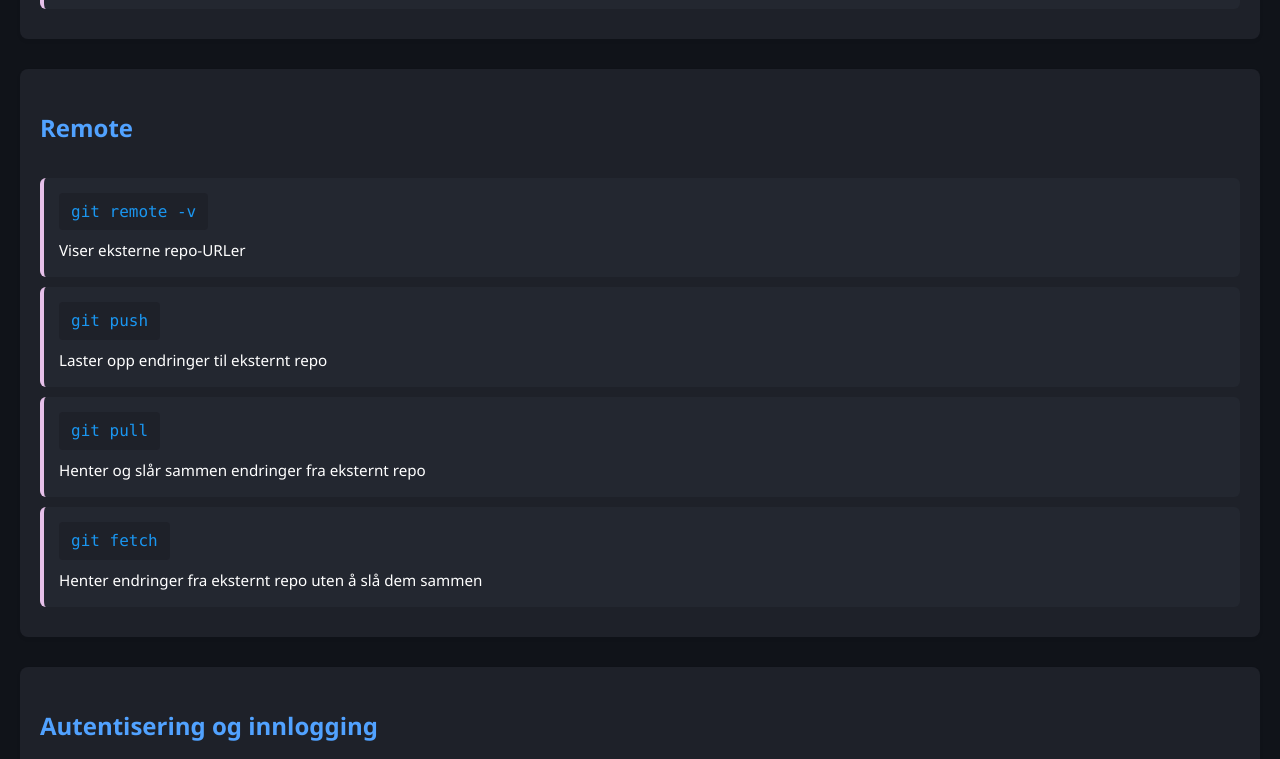
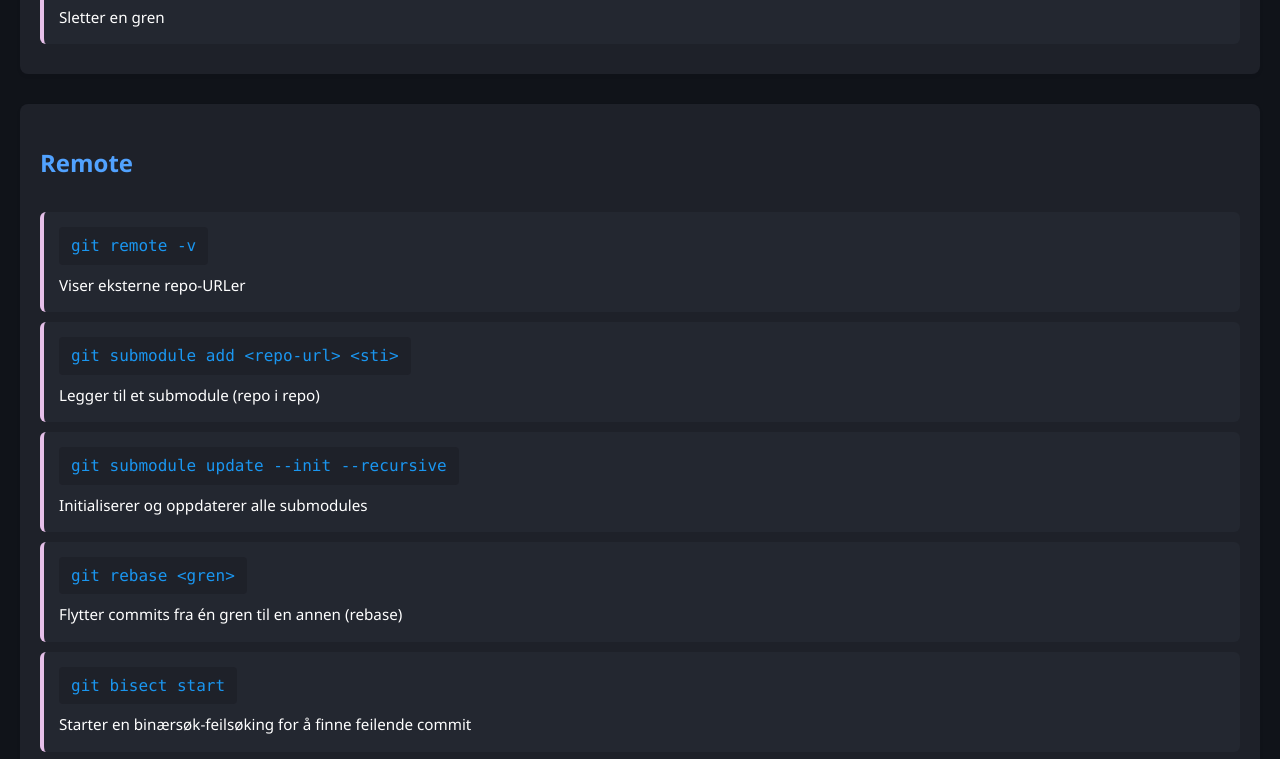
Before and after one commit to TheFrostBunny/KodeList, a website: page GIT.html in a window 1280 px wide. Shown: the part 2038-2797 px from the top of the page. Drawn offline with Linux system fonts and the light colour scheme.

Commit message:
Lagt til Nye ting i git siden og

```diff
--- a/GIT.html
+++ b/GIT.html
@@ -10,14 +10,30 @@
 <body class="app-bg">
     <a href="index.html" class="back-link" id="back-link">&larr; Tilbake</a>
     <h1 id="page-title">GIT Kommando Huskeliste</h1>
+     <div class="topbar">
+      <div class="topbar-left">
         <label for="lib-select" style="font-weight:bold; color:rgb(41, 219, 219);">Velg kategori:</label>
         <select id="lib-select">
             <option value="alle">Alle</option>
             <option value="grunnleggende">Grunnleggende</option>
             <option value="branch">Branch</option>
             <option value="remote">Remote</option>
+            <option value="autentisering">Autentisering og innlogging</option>
             <option value="andre">Andre</option>
         </select>
+      </div>
+      <div class="topbar-right">
+        <input type="text" id="search-input" placeholder="Søk etter CSS..." class="search-input" style="display:none;">
+        <button id="search-icon" aria-label="Søk" class="search-icon-btn">
+            <span id="search-svg" class="search-svg">
+                <svg viewBox="0 0 24 24" width="24" height="24" fill="none" stroke="currentColor" stroke-width="2" stroke-linecap="round" stroke-linejoin="round">
+                    <circle cx="11" cy="11" r="8"></circle>
+                    <line x1="21" y1="21" x2="16.65" y2="16.65"></line>
+                </svg>
+            </span>
+        </button>
+      </div>
+    </div>
     <div id="categories-container"></div>
     <footer>
     &copy; TheFrostBunny | <a href="https://github.com/TheFrostBunny" target="_blank" style="color: rgb(182, 183, 235);">GitHub</a>
@@ -32,18 +48,35 @@ fetch('./Lister/GIT.json')
         const libSelect = document.getElementById('lib-select');
 
         function getCategoryLibrary(cat) {
-            const libs = ['grunnleggende','branch','remote','andre'];
+            const libs = [
+                { value: 'grunnleggende', match: 'grunnleggende' },
+                { value: 'branch', match: 'branch' },
+                { value: 'remote', match: 'remote' },
+                { value: 'autentisering', match: 'autentisering' },
+                { value: 'andre', match: 'andre' }
+            ];
             for (const lib of libs) {
-                if (cat.name && cat.name.toLowerCase().includes(lib)) return lib;
+                if (cat.name && cat.name.toLowerCase().includes(lib.match)) return lib.value;
             }
             return 'andre';
         }
 
-        function renderCategories(selectedLib) {
+        function renderCategories(selectedLib, searchText) {
             container.innerHTML = '';
+            const search = (searchText || '').toLowerCase();
             data.categories.forEach((cat, catIdx) => {
                 const catLib = getCategoryLibrary(cat);
                 if (selectedLib !== 'alle' && catLib !== selectedLib) return;
+                let commands = cat.commands;
+                if (search) {
+                    commands = commands.filter(cmd =>
+                        (cmd.syntax && cmd.syntax.toLowerCase().includes(search)) ||
+                        (cmd.description && cmd.description.toLowerCase().includes(search)) ||
+                        (cmd.details && cmd.details.join(' ').toLowerCase().includes(search)) ||
+                        (cmd.example && cmd.example.toLowerCase().includes(search))
+                    );
+                    if (commands.length === 0 && !(cat.name && cat.name.toLowerCase().includes(search))) return;
+                }
                 const catDiv = document.createElement('div');
                 catDiv.className = 'category';
                 const catTitle = document.createElement('h2');
@@ -51,7 +84,7 @@ fetch('./Lister/GIT.json')
                 catTitle.textContent = cat.name;
                 catDiv.appendChild(catTitle);
 
-                cat.commands.forEach((cmd, cmdIdx) => {
+                commands.forEach((cmd, cmdIdx) => {
                     const cmdDiv = document.createElement('div');
                     cmdDiv.className = 'command';
 
@@ -134,10 +167,32 @@ fetch('./Lister/GIT.json')
             });
         }
 
-        renderCategories('alle');
+        renderCategories('alle', '');
         libSelect.addEventListener('change', function() {
-            renderCategories(libSelect.value);
+            renderCategories(libSelect.value, document.getElementById('search-input').value);
         });
+        document.getElementById('search-input').addEventListener('input', function() {
+            renderCategories(libSelect.value, this.value);
+        });
+    });
+         libSelect.addEventListener('change', function() {
+            renderCategories(libSelect.value, document.getElementById('search-input').value);
+        });
+    document.getElementById('search-input').addEventListener('input', function() {
+            renderCategories(libSelect.value, this.value);
+        });
+    // Søk-ikon toggle
+    const searchIcon = document.getElementById('search-icon');
+    const searchInput = document.getElementById('search-input');
+    searchIcon.addEventListener('click', function() {
+         if (searchInput.style.display === 'none') {
+            searchInput.style.display = 'block';
+            searchInput.focus();
+        } else {
+            searchInput.value = '';
+            searchInput.style.display = 'none';
+            renderCategories(libSelect.value, '');
+        }
         });
     </script>
 </body>
--- a/Lister/GIT.json
+++ b/Lister/GIT.json
@@ -178,6 +178,147 @@
           "example": "git remote -v",
           "note": "Gir deg oversikt over hvor du kan pushe og hente fra."
         },
+          {
+            "syntax": "git submodule add <repo-url> <sti>",
+            "description": "Legger til et submodule (repo i repo)",
+            "detailsTitle": "Detaljert Forklaring",
+            "details": [
+              "Brukes for å inkludere et annet git-repo som en undermappe i prosjektet."
+            ],
+            "exampleTitle": "Eksempel",
+            "example": "git submodule add https://github.com/eksempel/lib.git libs/lib",
+            "note": "Krever ekstra oppfølging ved kloning og oppdatering."
+          },
+          {
+            "syntax": "git submodule update --init --recursive",
+            "description": "Initialiserer og oppdaterer alle submodules",
+            "detailsTitle": "Detaljert Forklaring",
+            "details": [
+              "Brukes etter kloning for å hente alle submodules."
+            ],
+            "exampleTitle": "Eksempel",
+            "example": "git submodule update --init --recursive"
+          },
+          {
+            "syntax": "git rebase <gren>",
+            "description": "Flytter commits fra én gren til en annen (rebase)",
+            "detailsTitle": "Detaljert Forklaring",
+            "details": [
+              "Brukes for å \"rette ut\" historikken og gjøre den mer lineær."
+            ],
+            "exampleTitle": "Eksempel",
+            "example": "git rebase main"
+          },
+          {
+            "syntax": "git bisect start",
+            "description": "Starter en binærsøk-feilsøking for å finne feilende commit",
+            "detailsTitle": "Detaljert Forklaring",
+            "details": [
+              "Brukes for å finne hvilken commit som introduserte en feil."
+            ],
+            "exampleTitle": "Eksempel",
+            "example": "git bisect start"
+          },
+          {
+            "syntax": "git reflog",
+            "description": "Viser logg over alle referanse-endringer (også slettede commits)",
+            "detailsTitle": "Detaljert Forklaring",
+            "details": [
+              "Gir deg mulighet til å finne igjen commits som er \"mistet\"."
+            ],
+            "exampleTitle": "Eksempel",
+            "example": "git reflog"
+          },
+          {
+            "syntax": "git blame <fil>",
+            "description": "Viser hvem som sist endret hver linje i en fil",
+            "detailsTitle": "Detaljert Forklaring",
+            "details": [
+              "Gir deg oversikt over hvem som har gjort hva i en fil."
+            ],
+            "exampleTitle": "Eksempel",
+            "example": "git blame index.html"
+          },
+          {
+            "syntax": "git archive -o <fil.zip> HEAD",
+            "description": "Eksporterer repoet som zip/tar-arkiv",
+            "detailsTitle": "Detaljert Forklaring",
+            "details": [
+              "Lager en zip/tar av repoet slik det er nå."
+            ],
+            "exampleTitle": "Eksempel",
+            "example": "git archive -o kildekode.zip HEAD"
+          },
+          {
+            "syntax": "git describe --tags",
+            "description": "Viser nærmeste tag for nåværende commit",
+            "detailsTitle": "Detaljert Forklaring",
+            "details": [
+              "Nyttig for å se hvilken versjon en commit tilhører."
+            ],
+            "exampleTitle": "Eksempel",
+            "example": "git describe --tags"
+          },
+          {
+            "syntax": "git config --list",
+            "description": "Viser alle git-innstillinger som gjelder nå",
+            "detailsTitle": "Detaljert Forklaring",
+            "details": [
+              "Gir deg oversikt over alle config-verdier som er satt."
+            ],
+            "exampleTitle": "Eksempel",
+            "example": "git config --list"
+          },
+          {
+            "syntax": "git clean -n",
+            "description": "Tørrkjøring av clean – viser hva som ville blitt slettet",
+            "detailsTitle": "Detaljert Forklaring",
+            "details": [
+              "Gir deg en oversikt før du faktisk sletter filer."
+            ],
+            "exampleTitle": "Eksempel",
+            "example": "git clean -n"
+          },
+          {
+            "syntax": "git tag -d <navn>",
+            "description": "Sletter et tag lokalt",
+            "detailsTitle": "Detaljert Forklaring",
+            "details": [
+              "Brukes for å fjerne et tag fra repoet ditt."
+            ],
+            "exampleTitle": "Eksempel",
+            "example": "git tag -d v1.0"
+          },
+          {
+            "syntax": "git tag -a <navn> -m 'melding'",
+            "description": "Oppretter et annotert tag med melding",
+            "detailsTitle": "Detaljert Forklaring",
+            "details": [
+              "Annoterte tags inneholder ekstra metadata og beskrivelse."
+            ],
+            "exampleTitle": "Eksempel",
+            "example": "git tag -a v1.1 -m 'Ny versjon'"
+          },
+          {
+            "syntax": "git commit --amend",
+            "description": "Endrer siste commit-melding eller legger til flere filer",
+            "detailsTitle": "Detaljert Forklaring",
+            "details": [
+              "Brukes for å rette opp siste commit uten å lage en ny."
+            ],
+            "exampleTitle": "Eksempel",
+            "example": "git commit --amend -m 'Rettet skrivefeil'"
+          },
+          {
+            "syntax": "git hook",
+            "description": "Automatiser handlinger med hooks (pre-commit, post-merge osv.)",
+            "detailsTitle": "Detaljert Forklaring",
+            "details": [
+              "Hooks er skript som kjøres automatisk ved visse git-hendelser."
+            ],
+            "exampleTitle": "Eksempel",
+            "example": "# .git/hooks/pre-commit\n# Bash-skript for å kjøre tester før commit"
+          },
         {
           "syntax": "git push",
           "description": "Laster opp endringer til eksternt repo",
```
Also changed, not shown: Lister/CSS.json (+121 -0 lines). Lines whose indentation alone changed are shown as unchanged.
